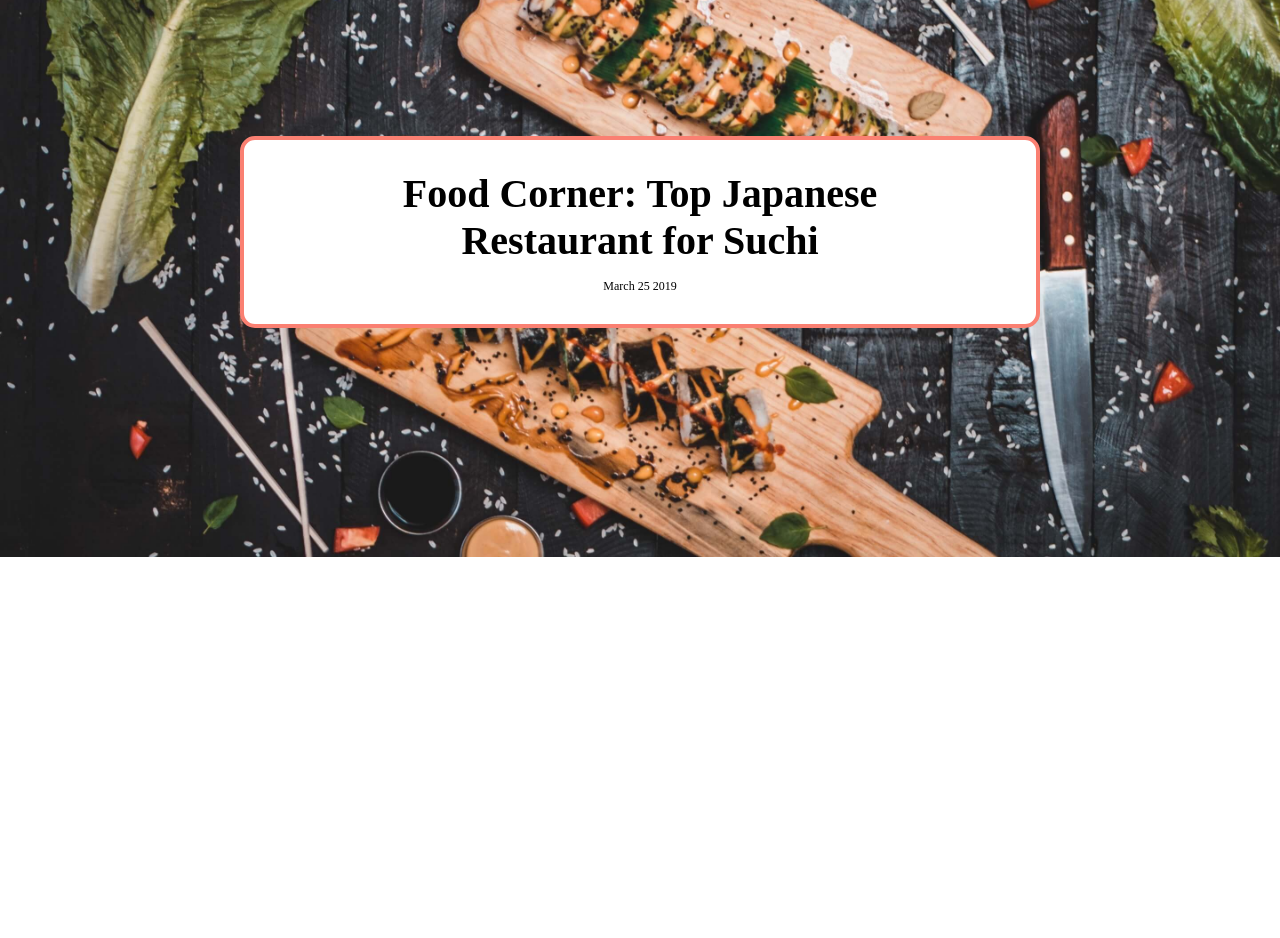
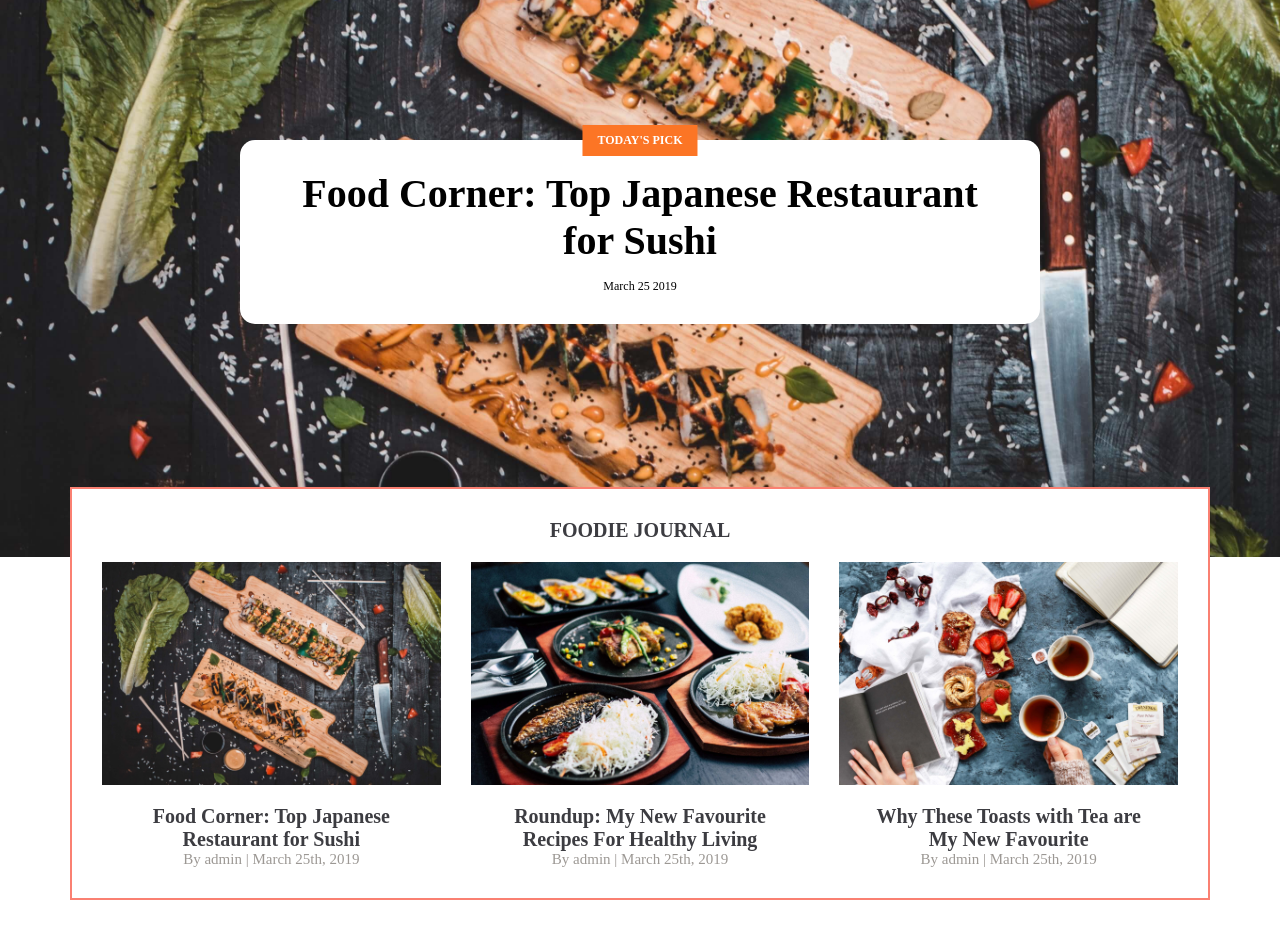
Before and after one commit to AlfaProgrammer/proj-html-vuejs, a Vue app: page / in a window 1280 px wide. Shown: the part 340-1278 px from the top of the page. Before the commit the page ends 897 px from the top, so only its background shows below. Built offline with nearby package versions, Linux system fonts and the light colour scheme.

Commit message:
Finito sezione Foodie, Creato mixin per le cardArticoli, aggiunto dati preview articoli foodieJournal nel Observable

```diff
--- a/src/App.vue
+++ b/src/App.vue
@@ -28,11 +28,14 @@
 
 /* STYLE COMPONENT */
   @include defaultSet;
+
   a{
     @include anchorDefault
   }
-  // #app{
-  //   background: darkcyan;
-  // }
+
+  /*///////////////////////// RICORDA DI TOGLIERE il PADDING QUIIII /////////////////////////*/
+  #app{
+    padding-bottom: 600px;
+  }
 
 </style>
--- a/src/assets/scss/_shared.scss
+++ b/src/assets/scss/_shared.scss
@@ -3,13 +3,16 @@ $text: #3C3C41;
 $icons: #9C9894;
 
 /*HERO*/
+/*pd = padding*/
 $hero-title: 40px;
 $hero-description: 15px;
 $hero-publication: 12px;
 $hero-card-width: 800px;
+$hero-card-pd-block: 30px;
 
 /*SECTIONS*/
 /*mb = margin bottom*/
+$sec-img-mb:20px;
 $sec-title: 20px;
 $sect-title-mb:20px;
 $sec-desctiption: 15px;
--- a/src/assets/scss/mixins.scss
+++ b/src/assets/scss/mixins.scss
@@ -20,7 +20,7 @@
       }
 }
 
-@mixin btn ($pad-inline: 15px, $bord-rad: 0, $color: $brand) {
+@mixin btn ($pad-inline: 15px, $bord-rad: 0, $color: $brand, $width:100%) {
   background-color: $color;
   padding: 8px $pad-inline;
   border: none;
@@ -28,6 +28,7 @@
   border-radius: $bord-rad;
   text-transform: uppercase;
   font-weight: 700;
+  max-width: $width;
 }
 
 @mixin anchorDefault {
@@ -35,8 +36,8 @@
   color: currentColor;
 }
 
-@mixin jumboCard($bord-rad:15px, $pad-inline: 60px, $pad-block: 30px){
-  border: 4px solid salmon;
+@mixin jumboCard($bord-rad:15px, $pad-inline: 60px, $pad-block: $hero-card-pd-block){
+  // border: 4px solid salmon;
   background-color: white;
   border-radius: $bord-rad;
   padding-block:$pad-block;
@@ -52,3 +53,19 @@
     font-size: $hero-publication;
   }
 }
+
+@mixin articleCard {
+
+  figure{
+    margin-bottom: $sec-img-mb;
+  }
+  h3,p{
+    max-width: 80%;
+    margin: 0 auto;
+    font-size: $sec-mcr-title;
+  }
+  p{
+    color: $icons;
+    font-size: $sec-mcr-title-reference;
+  }
+}
--- a/src/components/AppMain.vue
+++ b/src/components/AppMain.vue
@@ -1,17 +1,20 @@
 <template>
   <div class="main-section">
       <JumboHero />
+      <FoodieJournal />
   </div>
 </template>
 
 <script>
+import FoodieJournal from './FoodieJournal.vue'
 import JumboHero from './JumboHero.vue'
-    // import state from '../store.js'
+
 
     export default {
         name: 'AppMain',
         components:{
-            JumboHero
+            JumboHero,
+            FoodieJournal
         },
         data(){
             return{
--- /dev/null
+++ b/src/components/FoodieJournal.vue
@@ -0,0 +1,58 @@
+<template>
+  <div class="container">
+      <h1 class="title"> {{sectionsTitle}} </h1>
+      <ul class="card-wrapper">
+          <li v-for="(el, i) in articlesList" :key="i">
+              <figure class="article-image">
+                  <img :src="el.imgSrc" alt="">
+              </figure>
+             <h3> {{ el.articleTitle }} </h3>
+             <p> <span> By {{ el.author }} |</span> {{ el.publication }} </p>
+          </li>
+      </ul>
+  </div>
+</template>
+
+<script>
+import state from '../store.js'
+
+export default {
+    name:'FoodieJournal',
+    data(){
+        return{
+            sectionsTitle: state.journalSection.title,
+            articlesList: state.journalSection.articles
+        }
+    }
+
+}
+</script>
+
+<style lang="scss" scoped>
+    @import '@/assets/scss/_shared.scss';
+    @import '@/assets/scss/mixins.scss';
+
+    div.container{
+        background-color: white;
+        text-align: center;
+        padding: 30px;
+        color: $text;
+        border: 2px solid salmon;
+        position: relative;
+        top:-(30px + $sec-title + $sect-title-mb);  /*Padding superiore fontsize and title margin bottom*/
+
+        h1{
+            font-size: $sec-title;
+            text-transform: uppercase;
+            margin-bottom: $sect-title-mb;
+        }
+        ul.card-wrapper{
+            display: flex;
+            gap: 30px;
+
+            li{
+               @include articleCard;
+            }
+        }
+    }
+</style>
--- a/src/components/JumboHero.vue
+++ b/src/components/JumboHero.vue
@@ -1,6 +1,7 @@
 <template>
   <div class="jumbotron">
       <div class="jumbo-card">
+        <p class="daily-pick">Today's pick</p>
         <h1> {{ jumboTitle }} </h1>
         <p> {{ jumboData }} </p>
       </div>
@@ -36,7 +37,16 @@ import state from '../store.js'
         background-repeat: no-repeat;
 
         div.jumbo-card {
-            @include jumboCard
+            @include jumboCard;
+                position: relative;
+
+            p.daily-pick{
+                @include btn($width: max-content);
+                position: absolute;
+                left: 50%;
+                transform: translateX(-50%);
+                top: calc($hero-card-pd-block / -2);
+            }
         }
 
     }
--- a/src/store.js
+++ b/src/store.js
@@ -1,8 +1,31 @@
 import Vue from 'vue'
 const state = new Vue.observable({
     jumboCard:{
-        cardTitle: 'Food Corner: Top Japanese Restaurant for Suchi',
+        cardTitle: 'Food Corner: Top Japanese Restaurant for Sushi',
         publication: 'March 25 2019'
+    },
+    journalSection:{
+        title: 'Foodie Journal',
+        articles:[
+            {
+                imgSrc: require('./assets/img/food/single-post-img3.jpg'),
+                articleTitle:'Food Corner: Top Japanese Restaurant for Sushi',
+                publication:'March 25th, 2019',
+                author: 'admin'
+            },
+            {
+                imgSrc: require('./assets/img/food/fi-roundup.jpg'),
+                articleTitle:'Roundup: My New Favourite Recipes For Healthy Living',
+                publication:'March 25th, 2019',
+                author: 'admin'
+            },
+            {
+                imgSrc: require('./assets/img/food/fi-toasts.jpg'),
+                articleTitle:'Why These Toasts with Tea are My New Favourite',
+                publication:'March 25th, 2019',
+                author: 'admin'
+            }
+        ]
     }
 })
 
```
